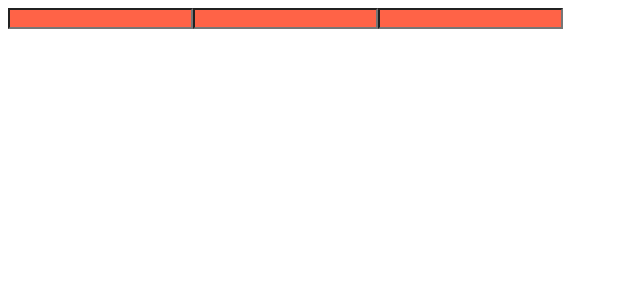
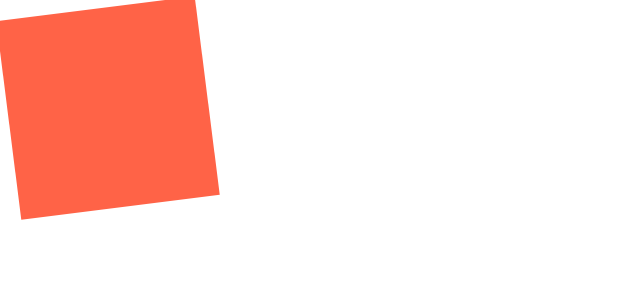
Before and after one commit to JangChangKyoon/Crypto, a React (Create React App) app: page / in a window 1280 px wide. Shown: the top 300 px of the page, without its empty margins (0-640 px from the left). Built offline with nearby package versions, Linux system fonts and the light colour scheme.

Commit message:
style animation

```diff
--- a/src/App.js
+++ b/src/App.js
@@ -1,19 +1,28 @@
-import styled from "styled-components";
+import styled, { keyframes } from "styled-components";
 
-const Father = styled.div`
+const Wrapper = styled.div`
   display: flex;
 `;
-const Input = styled.input.attrs({ required: true })`
+
+const animation = keyframes`
+  from{
+    transform:rotate(0deg);
+  }
+  to{transform: rotate(360deg)}
+`;
+
+const Box = styled.div`
+  height: 200px;
+  width: 200px;
   background-color: tomato;
+  animation: ${animation} 1s linear infinite;
 `;
 
 function App() {
   return (
-    <Father as="header">
-      <Input />
-      <Input />
-      <Input />
-    </Father>
+    <Wrapper>
+      <Box />
+    </Wrapper>
   );
 }
 
```
